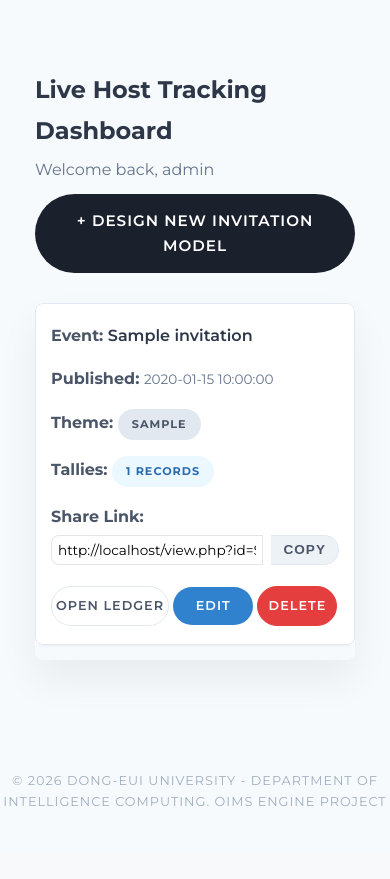
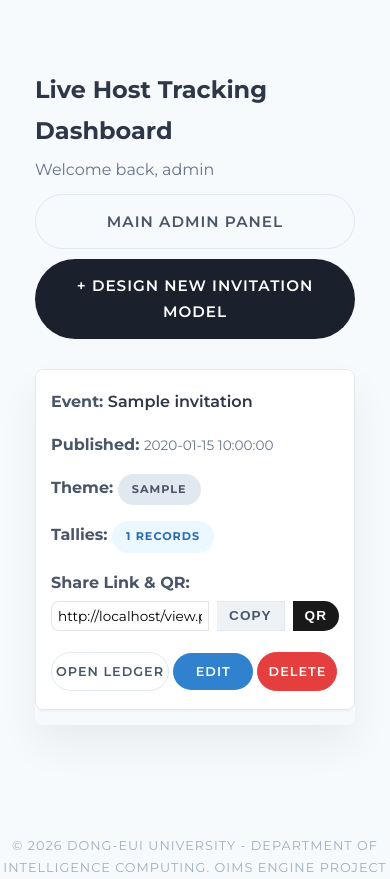
Before and after one commit to sumanshresthabgr/OIM_system_upgraded, a PHP site: page /admin/dashboard.php in a window 390 px wide. Shown: the part 147-1026 px from the top of the page. Before the commit the page ends 953 px from the top, so only its background shows below. Run offline with PHP 8.4, Linux system fonts and the light colour scheme; a user stored in the database is signed in; tables that the repository leaves empty hold one stand-in row (values such as "Sample post"); some web fonts are replaced.

Commit message:
qr feature added

```diff
--- a/admin/dashboard.php
+++ b/admin/dashboard.php
@@ -16,17 +16,23 @@ include '../includes/header.php';
     .input-copy-group {
         display: flex;
         width: 100%;
-        min-width: 280px; /* Makes the link section significantly bigger */
+        min-width: 280px;
     }
     .input-copy-group input {
         flex-grow: 1;
         border-top-right-radius: 0;
         border-bottom-right-radius: 0;
     }
-    .input-copy-group button {
+    .input-copy-group button.copy-btn {
+        border-radius: 0;
+        border-left: 0;
+    }
+    .input-copy-group button.qr-btn {
         border-top-left-radius: 0;
         border-bottom-left-radius: 0;
         border-left: 0;
+        background-color: #19191a;
+        color: #ffffff;
     }
     .action-cell {
         white-space: nowrap;
@@ -43,15 +86,20 @@ include '../includes/header.php';
             align-items: flex-start !important;
             gap: 10px !important;
         }
-        .dashboard-header a {
+        .dashboard-header-actions {
+            width: 100%;
+            display: flex;
+            flex-direction: column;
+            gap: 8px;
+        }
+        .dashboard-header-actions a {
             width: 100%;
             text-align: center;
         }
         .input-copy-group {
-            min-width: 100%; /* Adapts perfectly to phone widths */
+            min-width: 100%;
         }
 
-        /* Force table to look like stacked cards instead of scrolling wide */
         table.dashboard-table,
         table.dashboard-table thead,
         table.dashboard-table tbody,
@@ -85,15 +132,14 @@ include '../includes/header.php';
             box-sizing: border-box;
         }
 
-        /* Add labels before data injections on mobile */
         table.dashboard-table td:nth-of-type(1):before { content: "Event: "; font-weight: bold; color: #4a5568; }
         table.dashboard-table td:nth-of-type(2):before { content: "Published: "; font-weight: bold; color: #4a5568; }
         table.dashboard-table td:nth-of-type(3):before { content: "Theme: "; font-weight: bold; color: #4a5568; }
         table.dashboard-table td:nth-of-type(4):before { content: "Tallies: "; font-weight: bold; color: #4a5568; }
-        table.dashboard-table td:nth-of-type(5):before { content: "Share Link: "; font-weight: bold; color: #4a5568; display: block; margin-bottom: 5px; }
+        table.dashboard-table td:nth-of-type(5):before { content: "Share Link & QR: "; font-weight: bold; color: #4a5568; display: block; margin-bottom: 5px; }
 
         .action-cell {
-            flex-direction: row; /* Buttons sit side-by-side cleanly */
+            flex-direction: row;
             flex-wrap: wrap;
             align-items: center;
             justify-content: space-between;
@@ -119,7 +165,12 @@ include '../includes/header.php';
             <h2 style="font-weight: 700; margin-bottom: 5px;">Live Host Tracking Dashboard</h2>
             <p style="color: #64748b; margin: 0;">Welcome back, <?= htmlspecialchars($_SESSION['username']) ?></p>
         </div>
-        <a href="create_event.php" class="btn btn-primary">+ Design New Invitation Model</a>
+        <div class="dashboard-header-actions" style="display: flex; gap: 10px; flex-wrap: wrap;">
+            <?php if (($_SESSION['role'] ?? '') === 'superadmin'): ?>
+                <a href="super_admin_dashboard.php" class="btn btn-outline">Main Admin Panel</a>
+            <?php endif; ?>
+            <a href="create_event.php" class="btn btn-primary">+ Design New Invitation Model</a>
+        </div>
     </div>
 
     <?php if (empty($invitations)): ?>
@@ -158,8 +209,9 @@ include '../includes/header.php';
                             <td style="padding: 12px;"><span class="badge badge-info"><?= (int)$row['total_rsvps'] ?> Records</span></td>
                             <td style="padding: 12px;">
                                 <div class="input-copy-group">
-                                    <input type="text" class="form-control" style="padding: 6px; font-size:0.85rem;" value="<?= $publicUrl ?>" readonly>
-                                    <button class="btn btn-outline" style="padding: 6px 12px; font-size:0.85rem; background-color: #edf2f7;" type="button" id="<?= $btnId ?>" onclick="copyToClipboardMobile('<?= $publicUrl ?>', '<?= $btnId ?>')">Copy</button>
+                                    <input type="text" class="form-control" style="padding: 6px; font-size:0.85rem;" value="<?= htmlspecialchars($publicUrl) ?>" readonly>
+                                    <button class="btn btn-outline copy-btn" style="padding: 6px 12px; font-size:0.85rem; background-color: #edf2f7;" type="button" id="<?= $btnId ?>" onclick="copyToClipboardMobile('<?= htmlspecialchars($publicUrl, ENT_QUOTES) ?>', '<?= $btnId ?>')">Copy</button>
+                                    <button class="btn qr-btn" style="padding: 6px 12px; font-size:0.85rem;" type="button" onclick="openQrModal('<?= htmlspecialchars($publicUrl, ENT_QUOTES) ?>', '<?= htmlspecialchars($row['title'], ENT_QUOTES) ?>')">QR</button>
                                 </div>
                             </td>
                             <td class="action-cell" style="padding: 12px;">
@@ -176,11 +228,71 @@ include '../includes/header.php';
     <?php endif; ?>
 </div>
 
+<!-- QR Code Modal -->
+<div id="qrModal" class="qr-modal-backdrop" onclick="closeQrModal(event)">
+    <div class="qr-modal-box" onclick="event.stopPropagation()">
+        <h3 id="qrModalTitle" style="margin: 0 0 6px; font-size: 1.15rem; color: #1b1b1b;">Event QR Code</h3>
+        <p style="margin: 0; font-size: 0.85rem; color: #343639;">Scan with a phone camera to open the invitation</p>
+
+        <div id="qrCanvasContainer"></div>
+
+        <div style="display: flex; gap: 10px; justify-content: center; margin-top: 8px;">
+            <button type="button" class="btn btn-primary" style="flex: 1;" onclick="downloadCurrentQr()">Download</button>
+            <button type="button" class="btn btn-outline" style="flex: 1;" onclick="closeQrModal()">Close</button>
+        </div>
+    </div>
+</div>
+
+<!-- QRCode.js Library -->
+<script src="https://cdnjs.cloudflare.com/ajax/libs/qrcodejs/1.0.0/qrcode.min.js"></script>
+
 <script>
+let currentQrTitle = 'invitation';
+
+function openQrModal(url, title) {
+    currentQrTitle = title;
+    document.getElementById('qrModalTitle').textContent = title;
+
+    const container = document.getElementById('qrCanvasContainer');
+    container.innerHTML = ''; // Clear previous QR
+
+    new QRCode(container, {
+        text: url,
+        width: 200,
+        height: 200,
+        colorDark: "#0f172a",
+        colorLight: "#ffffff",
+        correctLevel: QRCode.CorrectLevel.H
+    });
+
+    document.getElementById('qrModal').classList.add('active');
+}
+
+function closeQrModal() {
+    document.getElementById('qrModal').classList.remove('active');
+}
+
+function downloadCurrentQr() {
+    const container = document.getElementById('qrCanvasContainer');
+    const img = container.querySelector('img');
+    const canvas = container.querySelector('canvas');
+
+    const dataUrl = (img && img.src && img.src.startsWith('data:'))
+        ? img.src
+        : canvas.toDataURL('image/png');
+
+    const safeName = currentQrTitle.replace(/[^a-z0-9]/gi, '_').toLowerCase();
+    const link = document.createElement('a');
+    link.href = dataUrl;
+    link.download = safeName + '_qr_invite.png';
+    document.body.appendChild(link);
+    link.click();
+    document.body.removeChild(link);
+}
+
 function copyToClipboardMobile(text, buttonId) {
     const btn = document.getElementById(buttonId);
 
-    // Method 1: Modern asynchronous clipboard API
     if (navigator.clipboard && window.isSecureContext) {
         navigator.clipboard.writeText(text).then(() => {
             handleCopySuccess(btn);
```
Also changed, not shown: other parts of admin/dashboard.php (+39 -7 lines).
